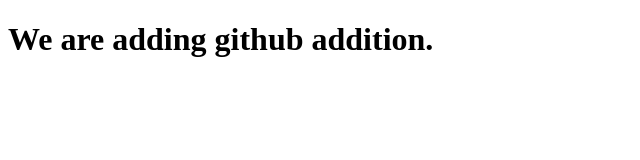
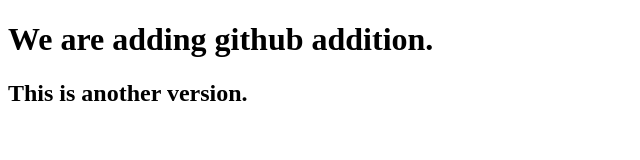
Before and after one commit to solutionmaker99/my-first-github-repo, a plain HTML site: page index.html in a window 1280 px wide. Shown: the whole page, without its empty margins (0-640 px from the left). Drawn offline with Linux system fonts and the light colour scheme.

Commit message:
added h2 tag

```diff
--- a/index.html
+++ b/index.html
@@ -7,5 +7,6 @@
 </head>
 <body>
     <h1>We are adding github addition.</h1>
+    <h2>This is another version.</h2>
 </body>
 </html>
```
